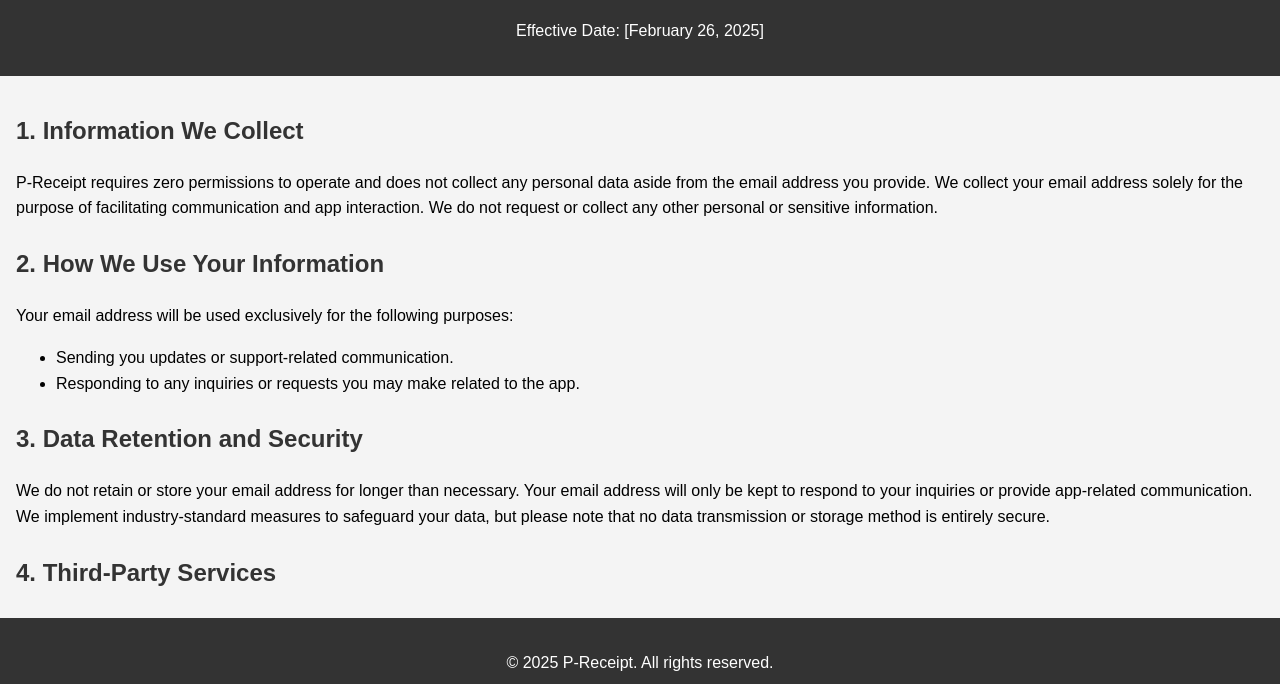
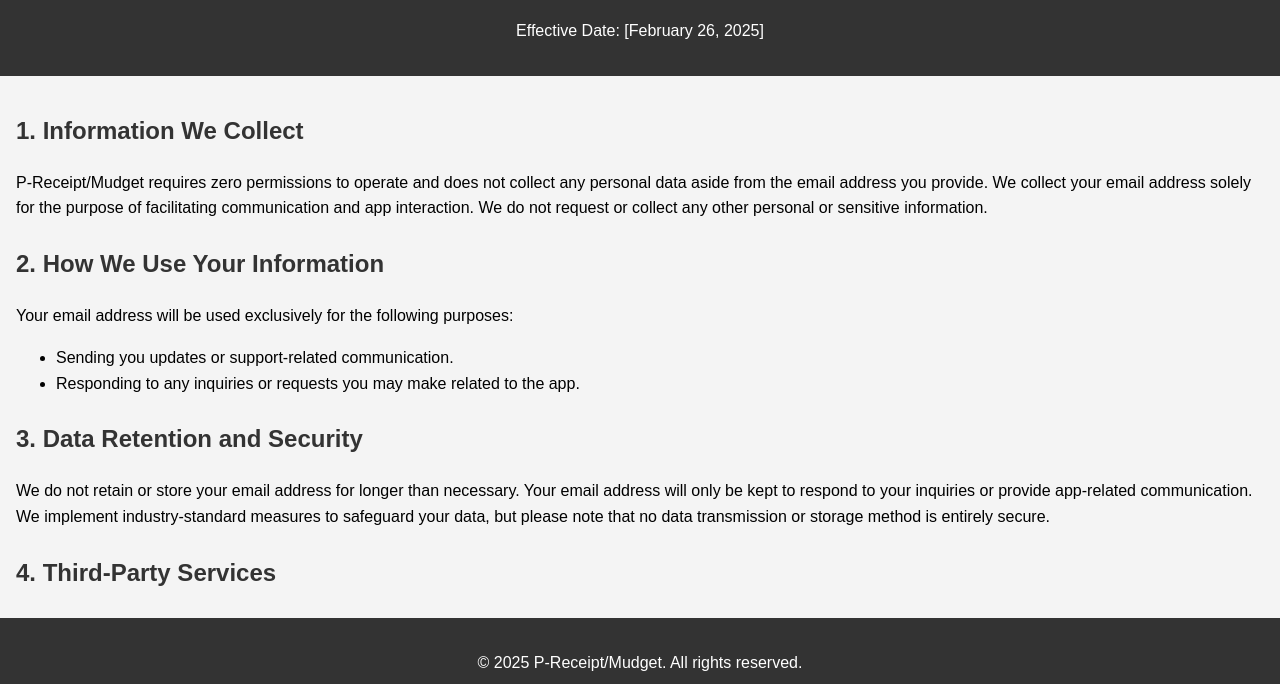
Before and after one commit to techniquecole/privacypolicy, a plain HTML site: page index.html in a window 1280 px wide. Shown: the part 92-776 px from the top of the page. Drawn offline with Linux system fonts and the light colour scheme.

Commit message:
Update index.html

```diff
--- a/index.html
+++ b/index.html
@@ -3,18 +3,18 @@
 <head>
     <meta charset="UTF-8">
     <meta name="viewport" content="width=device-width, initial-scale=1.0">
-    <title>Privacy Policy - P-Receipt</title>
+    <title>Privacy Policy - P-Receipt/Mudget</title>
     <link rel="stylesheet" href="privacy.css">
 </head>
 <body>
     <header>
-        <h1>Privacy Policy for P-Receipt</h1>
+        <h1>Privacy Policy for P-Receipt/Mudget</h1>
         <p>Effective Date: [February 26, 2025]</p>
     </header>
     <main>
         <section>
             <h2>1. Information We Collect</h2>
-            <p>P-Receipt requires zero permissions to operate and does not collect any personal data aside from the email address you provide. We collect your email address solely for the purpose of facilitating communication and app interaction. We do not request or collect any other personal or sensitive information.</p>
+            <p>P-Receipt/Mudget requires zero permissions to operate and does not collect any personal data aside from the email address you provide. We collect your email address solely for the purpose of facilitating communication and app interaction. We do not request or collect any other personal or sensitive information.</p>
         </section>
         <section>
             <h2>2. How We Use Your Information</h2>
@@ -57,7 +57,7 @@
         </section>
     </main>
     <footer>
-        <p>&copy; 2025 P-Receipt. All rights reserved.</p>
+        <p>&copy; 2025 P-Receipt/Mudget. All rights reserved.</p>
     </footer>
 </body>
 </html>
```
